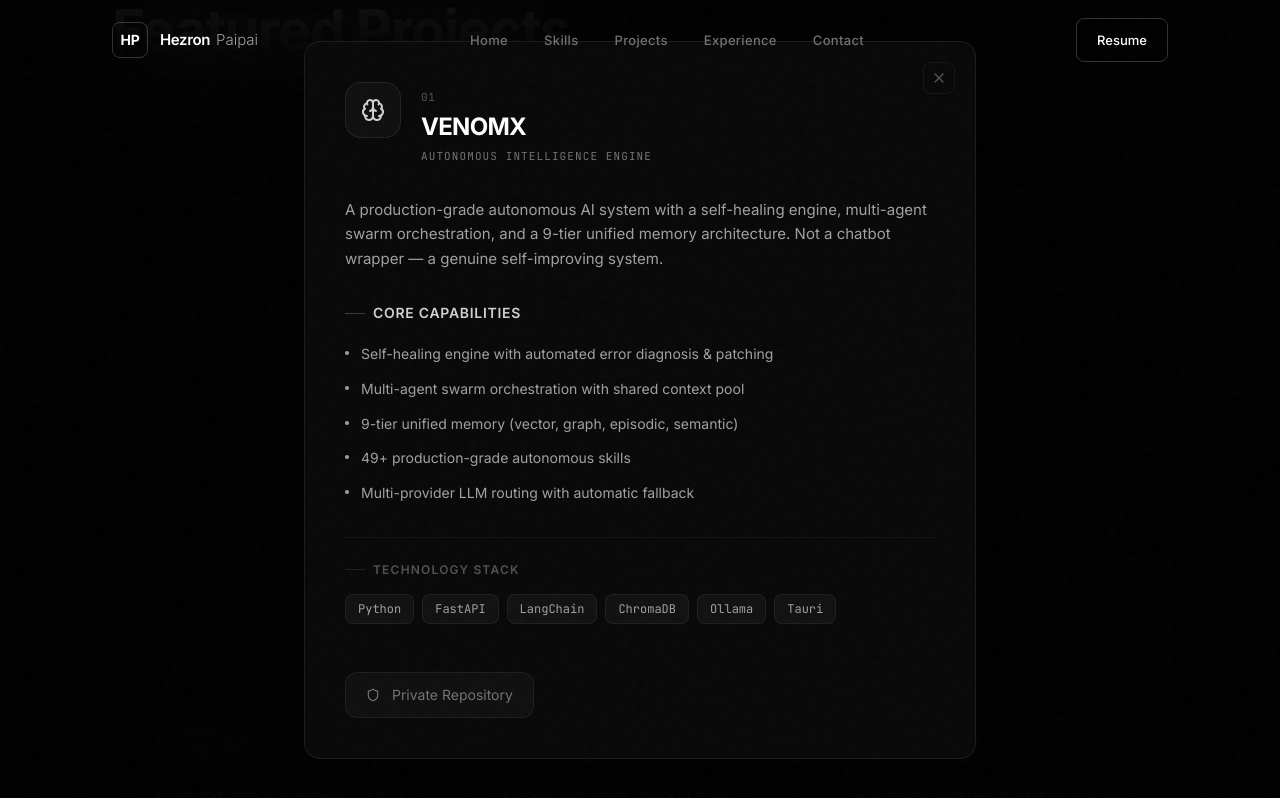
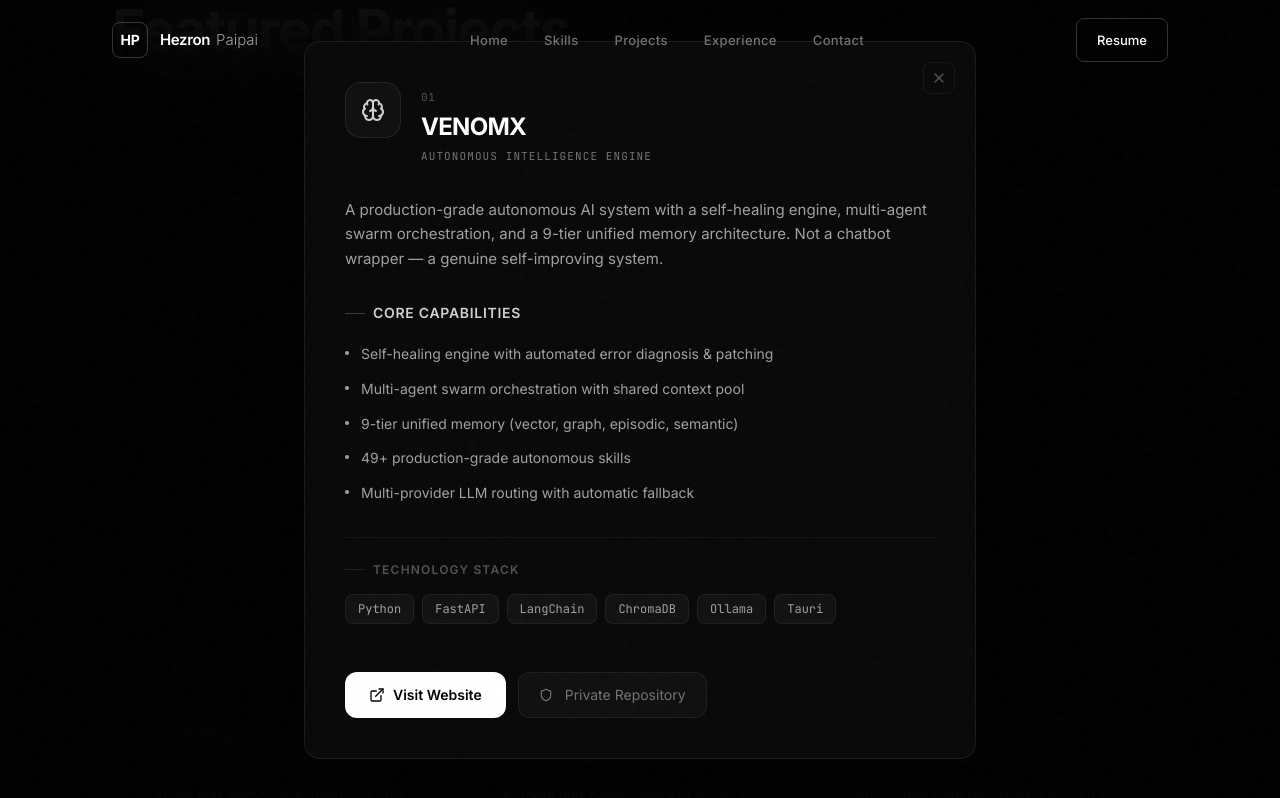
Before and after one commit to TechVenom/portfolio, a Next.js app: page / in a window 1280 px wide. Both pictures are taken after a click on the element 282 px from the left and 2122 px from the top of the page. Shown: the part 1722-2520 px from the top of the page. Built offline with nearby package versions, Linux system fonts and the light colour scheme.

Commit message:
feat: add live production link for VenomX AI Agent

```diff
--- a/src/components/FeaturedProjects.tsx
+++ b/src/components/FeaturedProjects.tsx
@@ -15,6 +15,7 @@
   icon: React.ElementType;
   tech: string[];
   github: string;
+  live?: string;
   isPrivate?: boolean;
   features: string[];
 }
@@ -29,6 +30,7 @@
     icon: Brain,
     tech: ['Python', 'FastAPI', 'LangChain', 'ChromaDB', 'Ollama', 'Tauri'],
     github: '#',
+    live: 'https://venomx-hq.vercel.app/',
     isPrivate: true,
     features: [
       'Self-healing engine with automated error diagnosis & patching',
@@ -388,13 +390,19 @@
 
                 {/* Action */}
                 <div className="flex flex-col sm:flex-row gap-3 pt-4">
+                  {selected.live && (
+                    <a href={selected.live} target="_blank" rel="noopener noreferrer"
+                      className="flex items-center justify-center gap-2 px-6 py-3 rounded-xl bg-white text-noir-950 font-semibold text-sm hover:bg-ash-300 transition-colors duration-300">
+                      <ExternalLink size={16} /> Visit Website
+                    </a>
+                  )}
                   {selected.isPrivate ? (
                     <div className="flex items-center gap-3 px-5 py-3 rounded-xl bg-white/[0.03] border border-white/[0.06] text-ash-600 text-sm">
                       <Shield size={14} /> Private Repository
                     </div>
                   ) : (
                     <a href={selected.github} target="_blank" rel="noopener noreferrer"
-                      className="flex items-center justify-center gap-2 px-6 py-3 rounded-xl bg-white text-noir-950 font-semibold text-sm hover:bg-ash-300 transition-colors duration-300">
+                      className="flex items-center justify-center gap-2 px-6 py-3 rounded-xl border border-white/10 text-ash-400 font-medium text-sm hover:text-white hover:border-white/30 transition-all duration-300">
                       <Github size={16} /> View Source
                     </a>
                   )}
```
